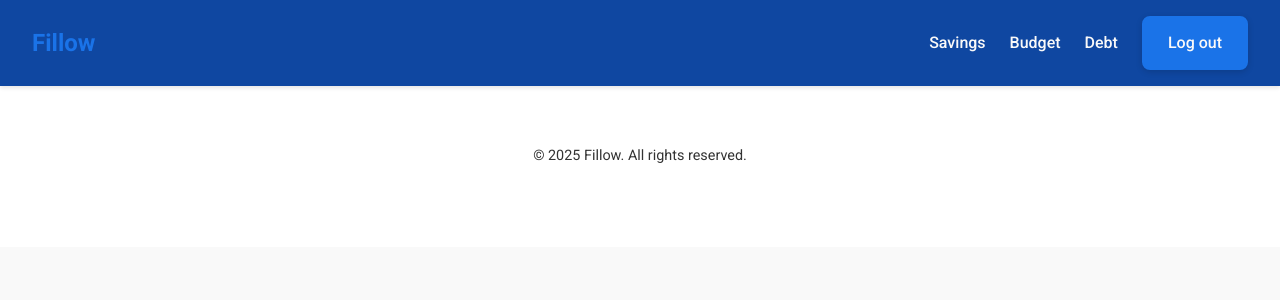
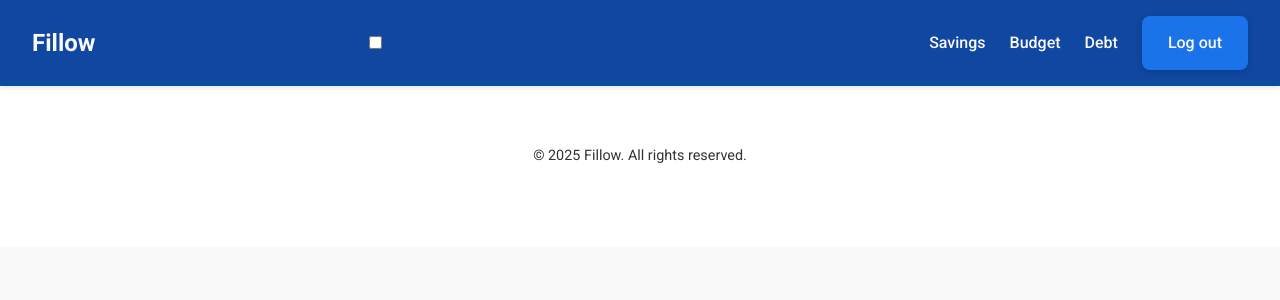
Before and after one commit to DivenDechal/ChiCom-Fillows, a Flask app: page /saving in a window 1280 px wide. Shown: the top 300 px of the page. Run offline with Flask 3, Linux system fonts and the light colour scheme; a user stored in the database is signed in.

Commit message:
finish main ui

```diff
--- a/static/main.css
+++ b/static/main.css
@@ -62,7 +62,7 @@
   .navbar .logo {
     font-size: 1.5rem;
     font-weight: bold;
-    color: var(--primary);
+    color: var(--light);
   }
   .nav-menu {
     list-style: none;
@@ -75,38 +75,11 @@
     font-weight: 500;
     transition: color 0.3s;
   }
+
   .nav-menu li a:hover {
     color: var(--primary);
   }
-  .nav-toggle {
-    display: none;
-  }
-  .nav-toggle-label {
-    display: none;
-    width: 30px;
-    height: 30px;
-    cursor: pointer;
-  }
-  .nav-toggle-label span,
-  .nav-toggle-label span::before,
-  .nav-toggle-label span::after {
-    display: block;
-    background: var(--primary);
-    height: 3px;
-    width: 25px;
-    border-radius: 2px;
-    position: relative;
-  }
-  .nav-toggle-label span::before {
-    content: "";
-    position: absolute;
-    top: -8px;
-  }
-  .nav-toggle-label span::after {
-    content: "";
-    position: absolute;
-    top: 8px;
-  }
+
 
   /* Buttons */
   .btn {
@@ -128,18 +101,9 @@
     background: #d32f2f;
     transform: translateY(-2px);
     box-shadow: 0 4px 12px rgba(0,0,0,0.2);
+    color: #fff;
   }
-  .btn-secondary {
-    background: #fff;
-    color: var(--primary);
-    border: 2px solid var(--primary);
-  }
-  .btn-secondary:hover {
-    transform: translateY(-2px);
-    background: var(--accent);
-    color: #fff;
-    border-color: var(--accent);
-  }
+
 
   /* Hero Section */
   .hero {
@@ -201,7 +165,8 @@
 
   /* Analytics Section */
   .analytics {
-    padding: 4rem 0;
+    padding: 12rem 0;
+    padding-top: 0;
   }
   .analytics h2 {
     text-align: center;
@@ -233,12 +198,6 @@
     color: var(--primary);
     border-color: #fff;
     box-shadow: none;
-  }
-  .cta .btn-secondary:hover {
-    transform: translateY(-2px);
-    background: var(--accent);
-    color: #fff;
-    border-color: transparent;
   }
 
   /* Footer */
```
Also changed, not shown: templates/main.html (+7 -12 lines).
